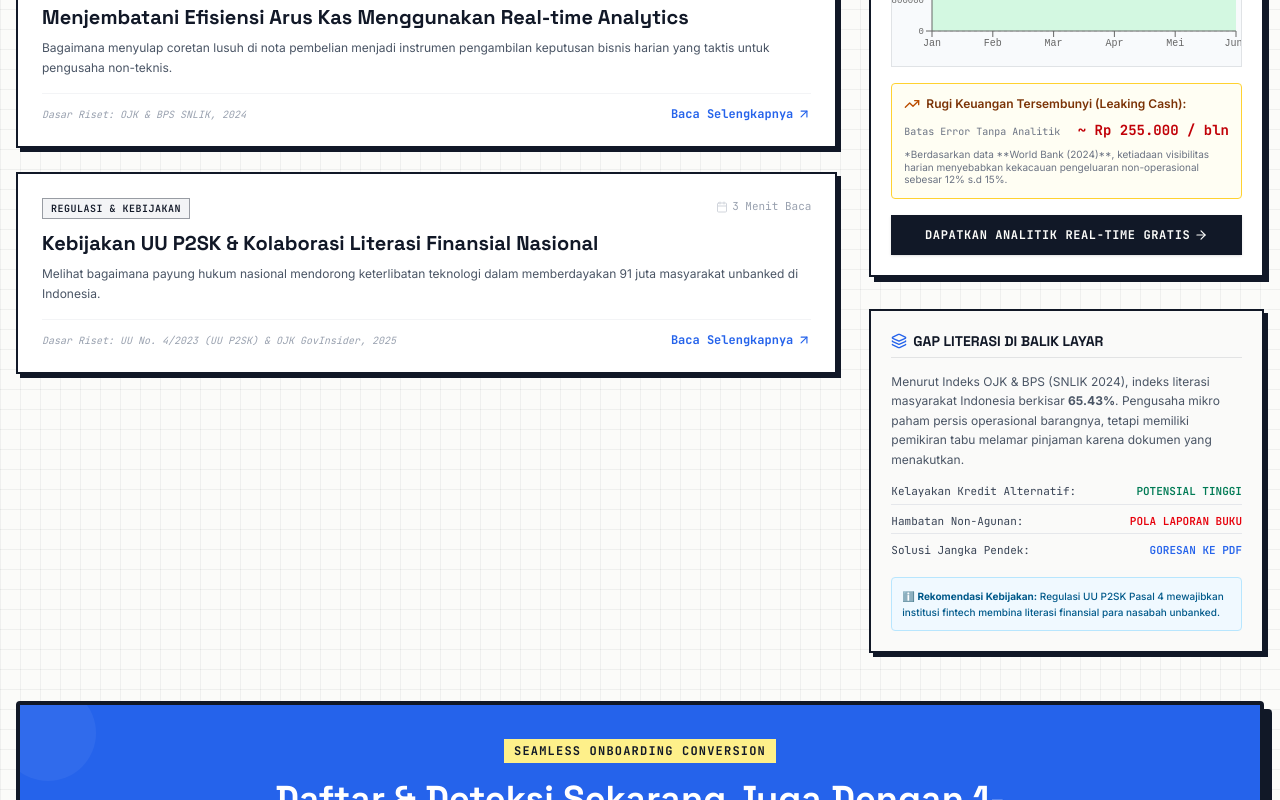
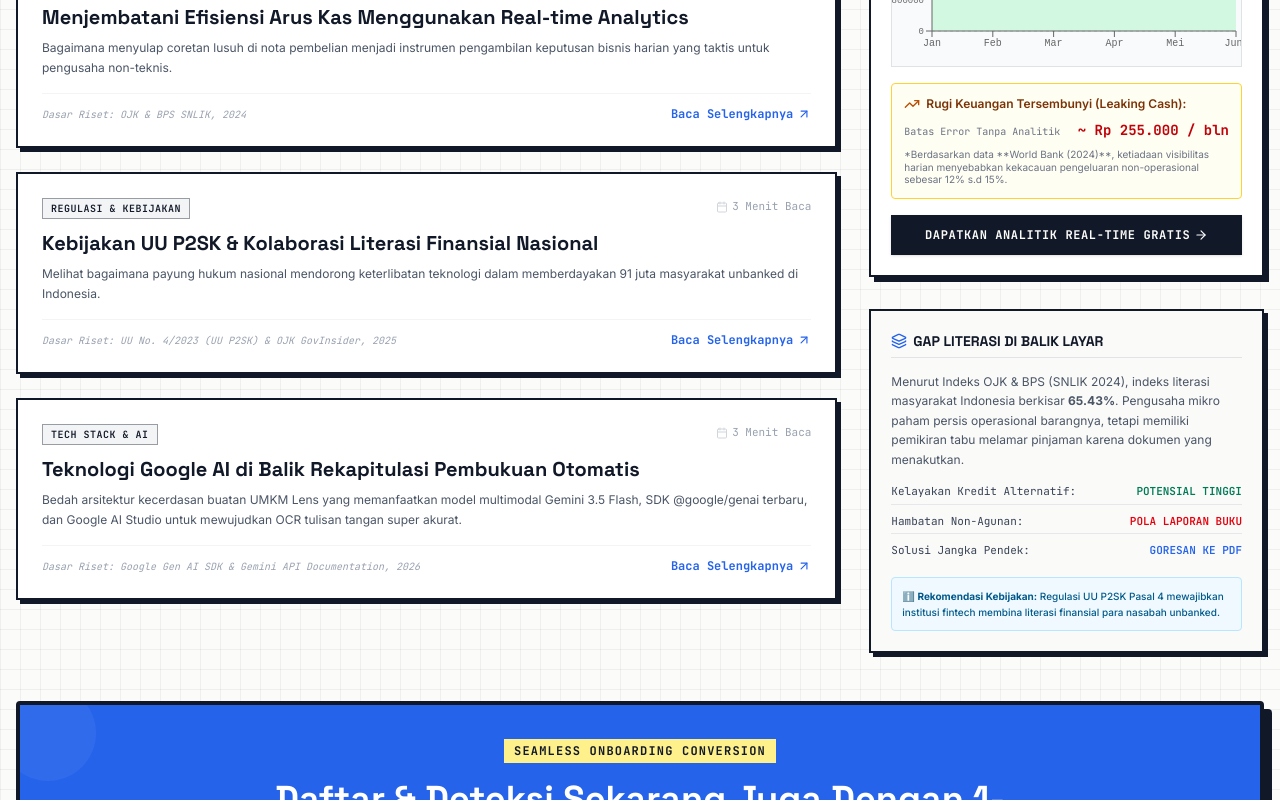
Before and after one commit to rafifernandaa/umkm-lens, a React (Vite) app: page / in a window 1280 px wide. Shown: the part 1371-2171 px from the top of the page. Built offline with nearby package versions, Linux system fonts and the light colour scheme.

Commit message:
docs: add blog post detailing Google AI stack tools and technologies utilized

```diff
--- a/src/data/blogData.ts
+++ b/src/data/blogData.ts
@@ -51,5 +51,21 @@ export const blogPosts: BlogPost[] = [
       "UMKM Lens merespon mandat undang-undang ini dengan cara yang praktis. Kami tidak meminta ibu rumah tangga mengubah kebasaan mereka menjadi mengetik spreadsheet. Kami yang beradaptasi dengan mendengarkan tulisan tangan mereka, lalu menyisipkan disclaimer edukasi pembukuan di setiap lembar PDF yang diekspor.",
       "Ini adalah sinergitas nyata: teknologi AI murni membantu menjembatani standar informal masyarakat kelas bawah dengan regulasi formal perbankan nasional demi akselerasi ekonomi kerakyatan Indonesia."
     ]
+  },
+  {
+    id: "google-ai-stack",
+    title: "Teknologi Google AI di Balik Rekapitulasi Pembukuan Otomatis",
+    slug: "teknologi-google-ai-umkm-lens",
+    category: "Tech Stack & AI",
+    date: "11 Juni 2026",
+    readTime: "3 Menit",
+    summary: "Bedah arsitektur kecerdasan buatan UMKM Lens yang memanfaatkan model multimodal Gemini 3.5 Flash, SDK @google/genai terbaru, dan Google AI Studio untuk mewujudkan OCR tulisan tangan super akurat.",
+    citation: "Google Gen AI SDK & Gemini API Documentation, 2026",
+    content: [
+      "Aplikasi **UMKM Lens** dirancang untuk memecahkan hambatan administrasi finansial UMKM dengan memanfaatkan teknologi AI mutakhir dari Google. Di jantung sistem analisis dokumen kami, terdapat model **Gemini 3.5 Flash** yang diakses secara langsung melalui SDK **@google/genai** terbaru.",
+      "Model **Gemini 3.5 Flash** dipilih karena kemampuannya yang luar biasa dalam memproses input multimodal (gabungan gambar dan instruksi prompt). Kami menguji dan melatih prompt cerdas di **Google AI Studio** untuk membimbing model dalam mengenali struktur baris tabel kas tulisan tangan bebas, mendeteksi singkatan lokal seperti 'kb', 'rb' atau 'k', dan membedakan arus kas masuk (*pemasukan*) dari arus kas keluar (*pengeluaran*).",
+      "Salah satu keunggulan utama integrasi teknologi Google AI ini adalah fitur **Structured Output (JSON Schema)**. Dengan mengaktifkan `responseSchema` dari SDK **@google/genai**, Gemini menjamin data yang dikembalikan selalu terstruktur dalam format JSON yang presisi. Hal ini menjaga keutuhan data matematis untuk visualisasi grafik tren harian dan perhitungan Debt Service Coverage Ratio (DSCR) di sisi frontend secara real-time.",
+      "Dengan dukungan ekosistem Google AI Studio, kami dapat mengiterasi pengujian prompt dengan cepat untuk meminimalisir kesalahan baca (halusinasi angka). Ini membuktikan bahwa teknologi model bahasa besar (LLM) dapat dideploy sebagai solusi praktis yang langsung menyentuh pemecahan masalah riil pengusaha mikro nasional."
+    ]
   }
 ];
```
